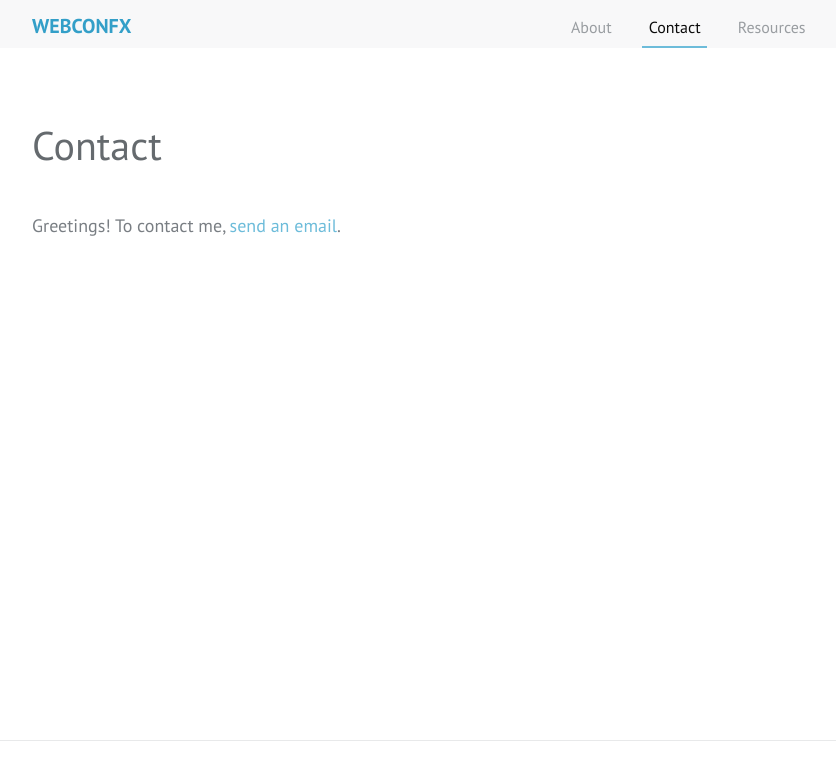
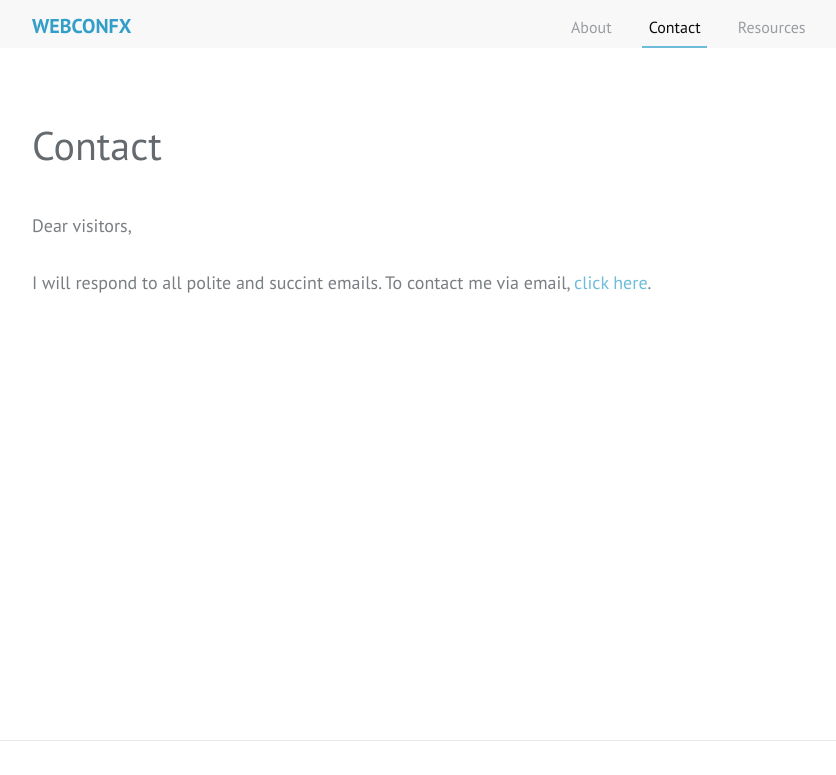
Before and after one commit to arshinx/arshinx.github.iox, a Jekyll site: the page built from contact.md, in a window 1280 px wide. Shown: the top 775 px of the page, without its empty margins (213-1049 px from the left). Built offline with Jekyll 4.4.1, drawn with Linux system fonts in a browser that asks for light colours; grey boxes are pictures that could not be loaded.

Commit message:
Update contact.md

```diff
--- a/contact.md
+++ b/contact.md
@@ -3,4 +3,6 @@ title: Contact
 permalink: /contact/
 ---
 
-Greetings! To contact me, [send an email](mailto:{{ site.email }}).
+Dear visitors,
+
+I will respond to all polite and succint emails. To contact me via email, [click here](mailto:{{ site.email }}).
```
